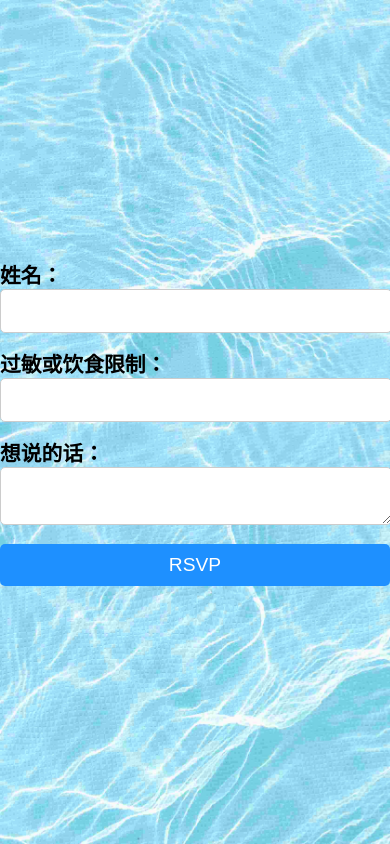
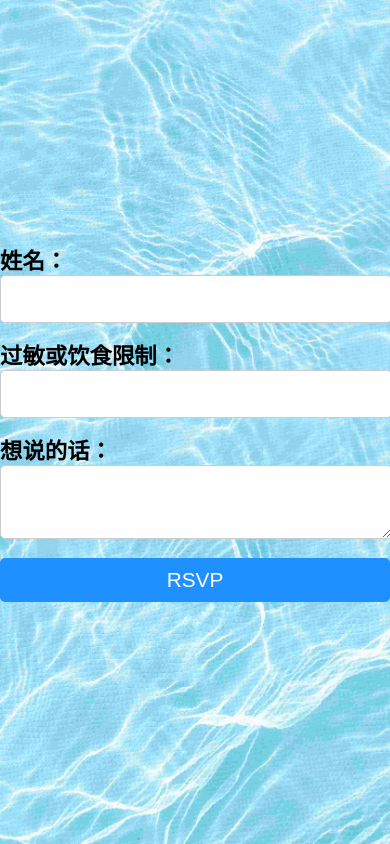
Before and after one commit to chiayen0119/bday-RSVP, a Flask app: page /rsvp/1 in a window 390 px wide. Run offline with Flask 3, Linux system fonts and the light colour scheme.

Commit message:
Update style.css

```diff
--- a/static/style.css
+++ b/static/style.css
@@ -1,5 +1,5 @@
 body {
-    font-family: 'Helvetica', '微软雅黑'; /* 更改为指定的字体 */
+    font-family: 'Helvetica', '微软雅黑';
     background-image: url('images/bg.jpg');
     background-size: cover;
     background-repeat: no-repeat;
@@ -14,11 +14,11 @@
 }
 
 .form-container {
-    background-color: rgba(255, 255, 255, 0.9); /* 保持背景颜色，稍微透明 */
+    background-color: rgba(255, 255, 255, 0.9);
     padding: 30px;
     border-radius: 10px;
     box-shadow: 0 0 10px rgba(0, 0, 0, 0.1);
-    max-width: 600px; /* 保持原本大小 */
+    max-width: 600px;
     width: 100%;
     text-align: left;
 }
@@ -26,13 +26,13 @@
 h1 {
     text-align: center;
     margin-bottom: 20px;
-    font-size: 2.5em; /* 放大标题字体 */
-    font-family: 'Helvetica', '微软雅黑'; /* 指定字体 */
+    font-size: 2.8rem; /* 放大标题字体 */
+    font-family: 'Helvetica', '微软雅黑';
 }
 
 label {
     font-weight: bold;
-    font-size: 1.3em; /* 放大标签字体 */
+    font-size: 1.6rem; /* 放大标签字体 */
 }
 
 input[type="text"],
@@ -43,14 +43,14 @@
     margin-bottom: 15px;
     border: 1px solid #ccc;
     border-radius: 5px;
-    font-size: 1.2em; /* 增加输入框的字体大小 */
+    font-size: 1.5rem; /* 增加输入框的字体大小 */
 }
 
 .radio-group {
     display: flex;
     justify-content: space-around;
     margin-bottom: 15px;
-    font-size: 1.2em; /* 增加选项组的字体大小 */
+    font-size: 1.5rem; /* 增加选项组的字体大小 */
 }
 
 .radio-group label {
@@ -70,9 +70,23 @@
     border: none;
     border-radius: 5px;
     cursor: pointer;
-    font-size: 1.2em; /* 调整按钮字体大小 */
+    font-size: 1.5rem; /* 调整按钮字体大小 */
 }
 
 button[type="submit"]:hover {
     background-color: #4682b4;
 }
+
+@media (max-width: 768px) {
+    h1 {
+        font-size: 2.5rem;
+    }
+
+    label, input[type="text"], input[type="email"], textarea {
+        font-size: 1.4rem;
+    }
+
+    button[type="submit"] {
+        font-size: 1.3rem;
+    }
+}
```
